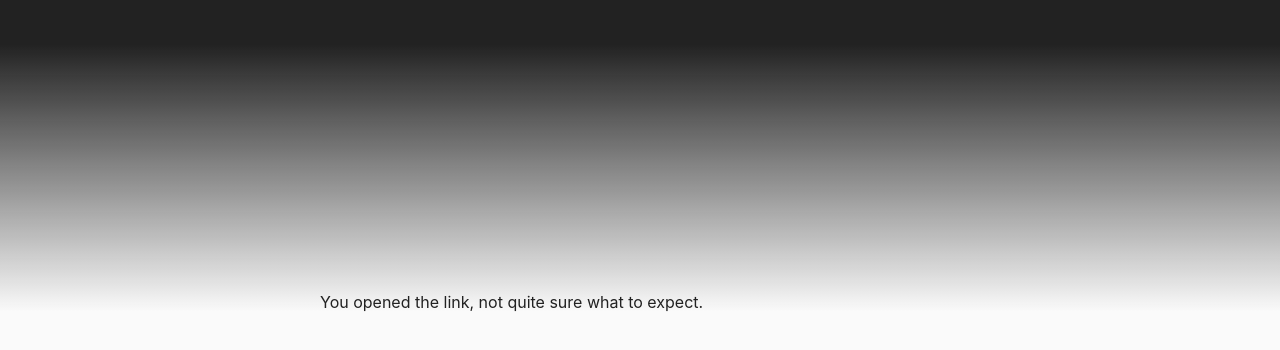
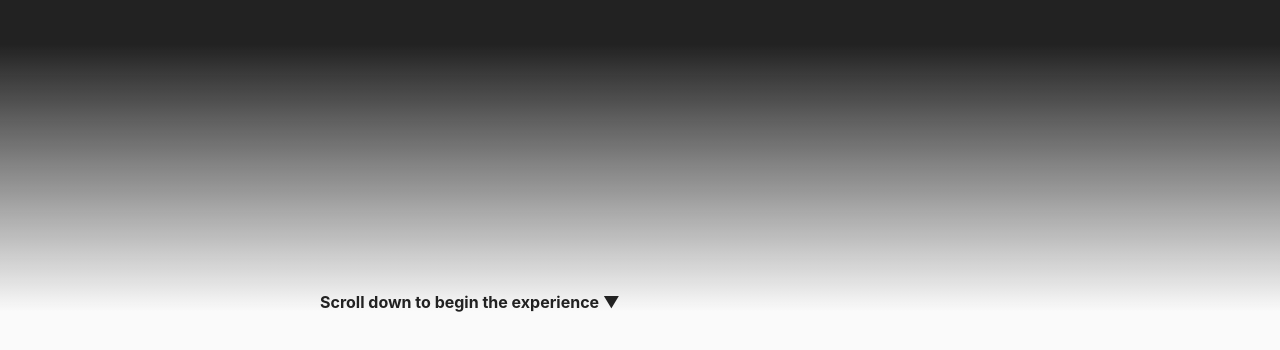
Before and after one commit to KinkyGeek/KinkyGeek.github.io, a plain HTML site: page index.html in a window 1280 px wide. Shown: the part 222-572 px from the top of the page. Drawn offline with Linux system fonts and the light colour scheme.

Commit message:
Update index.html

```diff
--- a/index.html
+++ b/index.html
@@ -163,6 +163,9 @@ By KinkyGeek
 <p style='margin-bottom:60vh;'>
 
 </p>
+<h4 style='margin-bottom:10vh;'>
+Scroll down to begin the experience ▼
+</h4>
     <p>
     You opened the link, not quite sure what to expect.
     </p>
```
